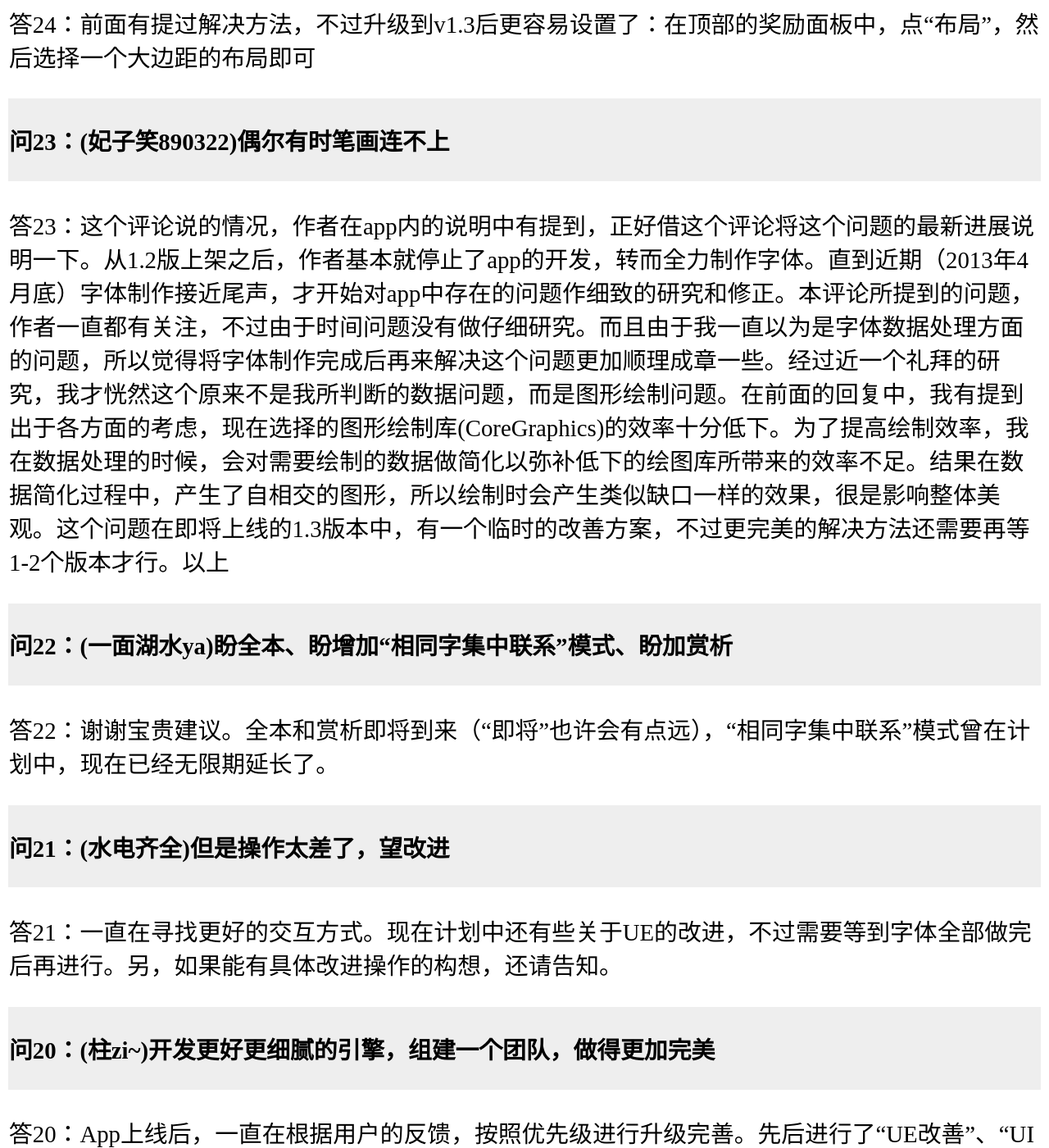
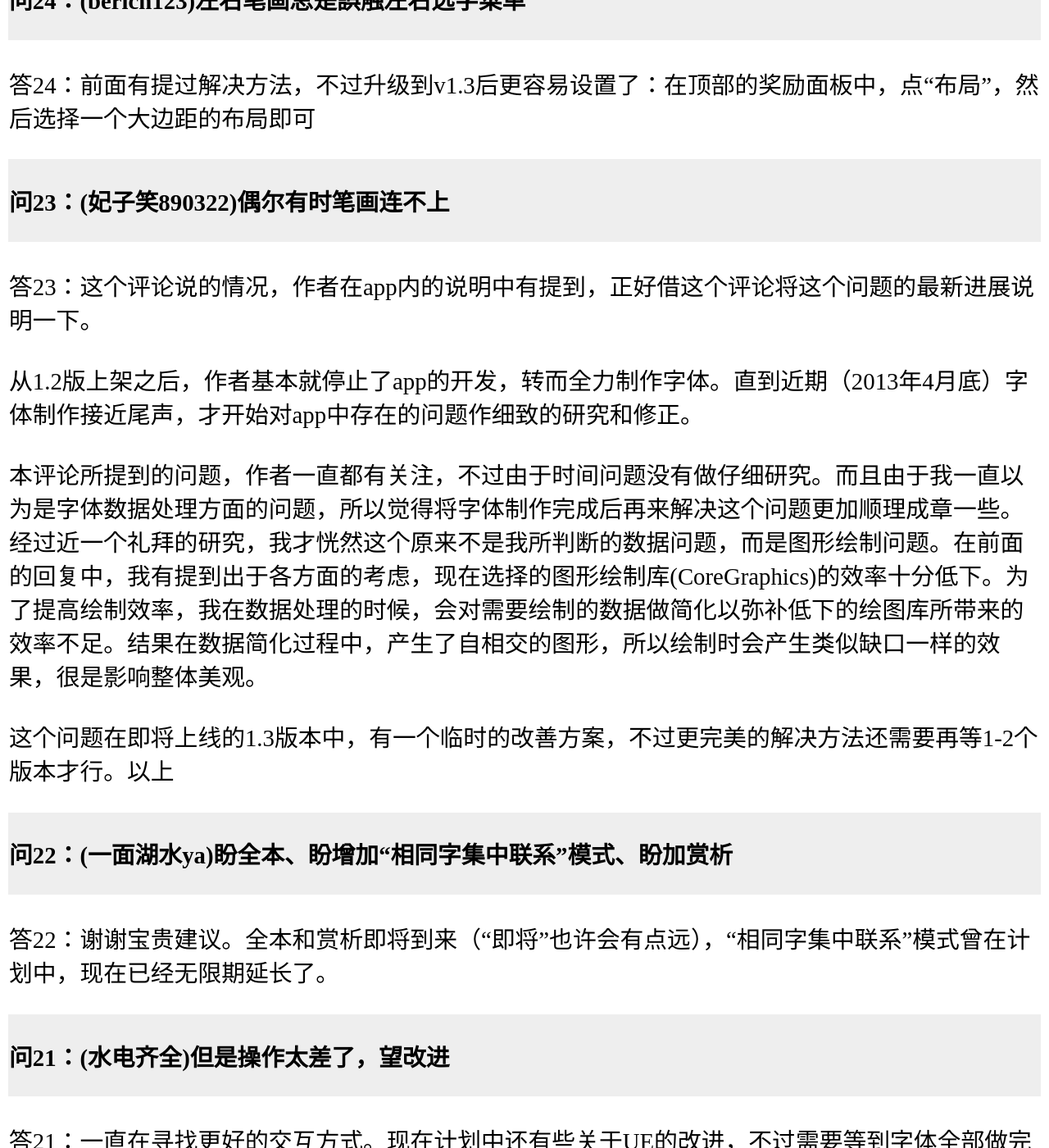
Before and after one commit to shengzhe/livecalligraphy, a Jekyll site: the page built from _posts/2012-08-31-LiveCalligraphyQA.html, in a window 1280 px wide and 1400 px high, scrolled down 1841 px. Shown: the whole window at 82% size. Built offline with Jekyll 4.4.1, drawn with Linux system fonts in a browser that asks for light colours; Markdown is read by kramdown in place of the engine named in the settings; some of the changed text lies outside the part shown.

Commit message:
Update 2012-08-31-LiveCalligraphyQA.html

```diff
--- a/_posts/2012-08-31-LiveCalligraphyQA.html
+++ b/_posts/2012-08-31-LiveCalligraphyQA.html
@@ -11,7 +11,8 @@ title: 活字帖用户评论集(Review Comments of Live Calligraphy)
 问28：为什么我给你写信了你没回?
   </p> </th> </tr>
   <tr> <td> <p>
-答28：用户发至我邮箱的邮件，到今天为止，凡是邮件内"有内容"的我都已经回复。但是奇怪的是，我收到了不下十封邮件内容为空的邮件，邮件标题是程序内设定的"来自应用内的问候"，我也不清楚到底是程序设计上有问题，还是读者来信时忘了写内容，亦或是用户误操作所发出的邮件。对于这样的邮件，因为我实在不知道用户到底是要干嘛，所以只能望之兴叹，而无法回复了。
+答28：用户发至我邮箱的邮件，到今天为止，凡是邮件内"有内容"的我都已经回复。</br></br>
+但是奇怪的是，我收到了不下十封邮件内容为空的邮件，邮件标题是程序内设定的"来自应用内的问候"，我也不清楚到底是程序设计上有问题，还是读者来信时忘了写内容，亦或是用户误操作所发出的邮件。对于这样的邮件，因为我实在不知道用户到底是要干嘛，所以只能望之兴叹，而无法回复了。
   </p> </td> </tr>
 
   <tr align="left" bgcolor="#EEEEEE"> <th> <p>
@@ -50,7 +51,10 @@ title: 活字帖用户评论集(Review Comments of Live Calligraphy)
 问23：(妃子笑890322)偶尔有时笔画连不上
   </p> </th> </tr>
   <tr> <td> <p>
-答23：这个评论说的情况，作者在app内的说明中有提到，正好借这个评论将这个问题的最新进展说明一下。从1.2版上架之后，作者基本就停止了app的开发，转而全力制作字体。直到近期（2013年4月底）字体制作接近尾声，才开始对app中存在的问题作细致的研究和修正。本评论所提到的问题，作者一直都有关注，不过由于时间问题没有做仔细研究。而且由于我一直以为是字体数据处理方面的问题，所以觉得将字体制作完成后再来解决这个问题更加顺理成章一些。经过近一个礼拜的研究，我才恍然这个原来不是我所判断的数据问题，而是图形绘制问题。在前面的回复中，我有提到出于各方面的考虑，现在选择的图形绘制库(CoreGraphics)的效率十分低下。为了提高绘制效率，我在数据处理的时候，会对需要绘制的数据做简化以弥补低下的绘图库所带来的效率不足。结果在数据简化过程中，产生了自相交的图形，所以绘制时会产生类似缺口一样的效果，很是影响整体美观。这个问题在即将上线的1.3版本中，有一个临时的改善方案，不过更完美的解决方法还需要再等1-2个版本才行。以上
+答23：这个评论说的情况，作者在app内的说明中有提到，正好借这个评论将这个问题的最新进展说明一下。</br></br>
+从1.2版上架之后，作者基本就停止了app的开发，转而全力制作字体。直到近期（2013年4月底）字体制作接近尾声，才开始对app中存在的问题作细致的研究和修正。</br></br>
+本评论所提到的问题，作者一直都有关注，不过由于时间问题没有做仔细研究。而且由于我一直以为是字体数据处理方面的问题，所以觉得将字体制作完成后再来解决这个问题更加顺理成章一些。经过近一个礼拜的研究，我才恍然这个原来不是我所判断的数据问题，而是图形绘制问题。在前面的回复中，我有提到出于各方面的考虑，现在选择的图形绘制库(CoreGraphics)的效率十分低下。为了提高绘制效率，我在数据处理的时候，会对需要绘制的数据做简化以弥补低下的绘图库所带来的效率不足。结果在数据简化过程中，产生了自相交的图形，所以绘制时会产生类似缺口一样的效果，很是影响整体美观。</br></br>
+这个问题在即将上线的1.3版本中，有一个临时的改善方案，不过更完美的解决方法还需要再等1-2个版本才行。以上</br>
   </p> </td> </tr>
 
   <tr align="left" bgcolor="#EEEEEE"> <th> <p>
@@ -71,7 +75,8 @@ title: 活字帖用户评论集(Review Comments of Live Calligraphy)
 问20：(柱zi~)开发更好更细腻的引擎，组建一个团队，做得更加完美
   </p> </th> </tr>
   <tr> <td> <p>
-答20：App上线后，一直在根据用户的反馈，按照优先级进行升级完善。先后进行了“UE改善”、“UI美化”和“字帖完成”等计划。虽然对绘制引擎的改进早就有了更好的构想，无奈还没来得及去做。另：练字，特别是在iPad/iPhone上练字，是小众中的小众，因此做这个App的出发点就不是想着能赚钱（当然，能赚钱更好；想着赚钱也不会做这种App了），所以组建团队来做是不在考虑之内的。。。
+答20：App上线后，一直在根据用户的反馈，按照优先级进行升级完善。先后进行了“UE改善”、“UI美化”和“字帖完成”等计划。虽然对绘制引擎的改进早就有了更好的构想，无奈还没来得及去做。</br></br>
+另：练字，特别是在iPad/iPhone上练字，是小众中的小众，因此做这个App的出发点就不是想着能赚钱（当然，能赚钱更好；想着赚钱也不会做这种App了），所以组建团队来做是不在考虑之内的。。。
   </p> </td> </tr>
 
   <tr align="left" bgcolor="#EEEEEE"> <th> <p>
@@ -162,21 +167,26 @@ A13：I'm afraid this is NOT the right App you are looking for. This app does NO
 问8：(Slyzll)提上二个小小的建议，就是演示时想反复看一个如何写，但字无法选择，只能一个接一个的写，建议设计一个可以选字进行演示的功能，另临贴里除了空心字，建议有黑红二种实体字可以选择了临。
   </p> </th> </tr>
   <tr> <td> <p>
-答8：很感谢这位用户，在评价之余，还给我发送了反馈邮件。虽然我已经在邮件中回复了，但是这里还是说明一下以让更多用户知晓：这两个提议都很好，功能最终都会添加进去，但是不会在近两个版本中更新，因为近两个版本的更新内容已经确定了。谢谢这么好的提议。
+答8：很感谢这位用户，在评价之余，还给我发送了反馈邮件。虽然我已经在邮件中回复了，但是这里还是说明一下以让更多用户知晓：</br></br>
+这两个提议都很好，功能最终都会添加进去，但是不会在近两个版本中更新，因为近两个版本的更新内容已经确定了。谢谢这么好的提议。
   </p> </td> </tr>
 
   <tr align="left" bgcolor="#EEEEEE"> <th> <p>
 问7：(tSgWMe)能不能来30个字的王羲之的乐毅论?
   </p> </th> </tr>
   <tr> <td> <p>
-答7：抱歉无法做出任何保证(您可以善意的理解作者是守诺之人，因此无法对不确切的事情作出承诺)。一来小楷制作出来的效果难以保证；二来如果打算做肯定是要做全整个字贴的，而不会只是做30个字，但《乐毅论》的字也太多了点；三来既定的目标还未完成，已经有很多任务排在计划中了，暂时没有增加更多任务的打算。但也不排除以后会制作《乐毅论》的可能性。希望理解。
+答7：抱歉无法做出任何保证(您可以善意的理解作者是守诺之人，因此无法对不确切的事情作出承诺)。</br></br>
+一来小楷制作出来的效果难以保证；二来如果打算做肯定是要做全整个字贴的，而不会只是做30个字，但《乐毅论》的字也太多了点；三来既定的目标还未完成，已经有很多任务排在计划中了，暂时没有增加更多任务的打算。但也不排除以后会制作《乐毅论》的可能性。</br></br>
+希望理解。</br>
   </p> </td> </tr>
 
   <tr align="left" bgcolor="#EEEEEE"> <th> <p>
 问6：(bar player)1，笔画靠近屏幕边上的时候容易把边栏划出来。2，界面切换比较麻烦，我摸索了一会才搞定
   </p> </th> </tr>
   <tr> <td> <p>
-答6：1，可以在设定中增加练字格和设备边框的距离。默认距离较小，目的是为了能更有效的利用设备的空间(特别是iPhone比较小，不比iPad有较大的面积可供利用)。 2，界面切换作者也觉得别扭，不过实在想不到更好的办法了。(办法并不是没有，比如作者也想过可以在练字界面边角放几个常用的按钮，但是那样就破坏了练字界面的干净整洁效果，不好说是否更好)。如果您有更好的提议，欢迎来信。
+答6：</br>
+1，可以在设定中增加练字格和设备边框的距离。默认距离较小，目的是为了能更有效的利用设备的空间(特别是iPhone比较小，不比iPad有较大的面积可供利用)。 </br></br>
+2，界面切换作者也觉得别扭，不过实在想不到更好的办法了。(办法并不是没有，比如作者也想过可以在练字界面边角放几个常用的按钮，但是那样就破坏了练字界面的干净整洁效果，不好说是否更好)。如果您有更好的提议，欢迎来信。</br>
   </p> </td> </tr>
 
   <tr align="left" bgcolor="#EEEEEE"> <th> <p>
@@ -204,7 +214,10 @@ A13：I'm afraid this is NOT the right App you are looking for. This app does NO
 问2：(我本无尘)临摹时不注意就弄成只有一笔的空面，这时只需从左到右一划即可恢复，但说明书没，让我心烦了几天
   </p> </th> </tr>
   <tr> <td> <p>
-答2：您的这番话让我认识到本应用的很多不足：一是操作方式过于复杂；二是基本规则的说明不明确；三是缺少便利的提示。因此在v1.1版和v1.2版中，加入了文字帮助和视频帮助信息，希望能让用户更容易的上手。同时也对用户界面和用户操作上面做了一些增强。但是这毕竟是作者的弱项，所以依然存在很大的改进空间，希望能听到更多用户的声音。另：您的问题是因为您从临(临摹)难度切换到了人(容易)以上难度，这个时候就只会显示第一笔。这个问题的根源在于，不同于一般的游戏：先是选定难度，然后就可以一个关卡一个关卡的过关了。本应用为了可以让用户灵活的在各个字体和不同难度间自由切换，很是下了一番功夫。但是这种二维的选择方式，的确有点"反人类"，希望能得到用户更多的反馈意见。谢谢！
+答2：您的这番话让我认识到本应用的很多不足：一是操作方式过于复杂；二是基本规则的说明不明确；三是缺少便利的提示。</br></br>
+因此在v1.1版和v1.2版中，加入了文字帮助和视频帮助信息，希望能让用户更容易的上手。同时也对用户界面和用户操作上面做了一些增强。但是这毕竟是作者的弱项，所以依然存在很大的改进空间，希望能听到更多用户的声音。</br></br>
+另：您的问题是因为您从临(临摹)难度切换到了人(容易)以上难度，这个时候就只会显示第一笔。这个问题的根源在于，不同于一般的游戏：先是选定难度，然后就可以一个关卡一个关卡的过关了。</br></br>
+本应用为了可以让用户灵活的在各个字体和不同难度间自由切换，很是下了一番功夫。但是这种二维的选择方式，的确有点"反人类"，希望能得到用户更多的反馈意见。谢谢！</br>
   </p> </td> </tr>
 
   <tr align="left" bgcolor="#EEEEEE"> <th> <p>
```
Also changed, not shown: other parts of _posts/2012-08-31-LiveCalligraphyQA.html (+1 -1 lines).
